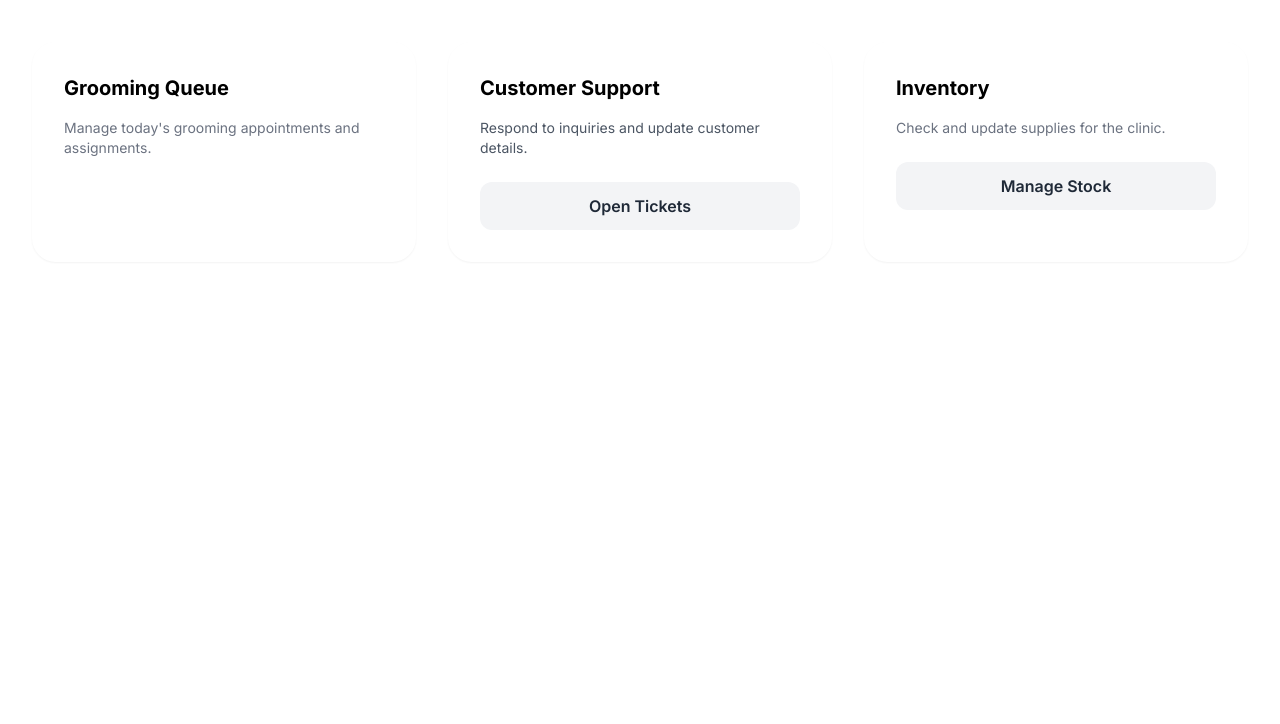
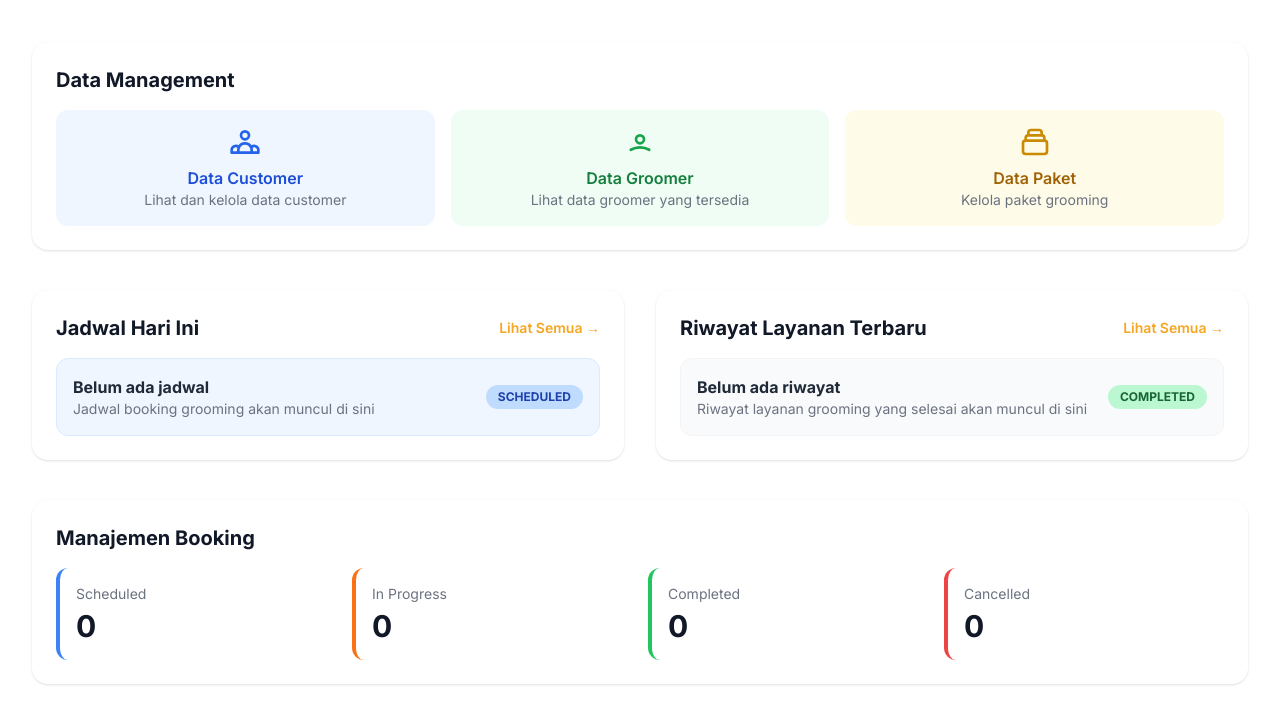
Before and after one commit to abbytamp/pitpet, a Django app: template accounts/templates/staff_dashboard.html in a window 1280 px wide. Shown: the part 110-834 px from the top of the page. Before the commit the page ends 326 px from the top, so only its background shows below. Run offline with Django 4.2, Linux system fonts and the light colour scheme; the template is opened without the code that fills it, so the values that code supplies are empty; parts of the project's set-up code (start-up, migrations or seed data) failed here and were passed over; some libraries are stand-ins or nearby versions.

Commit message:
feat: redesign staff dashboard layout

```diff
--- a/accounts/templates/staff_dashboard.html
+++ b/accounts/templates/staff_dashboard.html
@@ -7,25 +7,99 @@
         <p class="text-gray-600">Hello, {{ user.full_name }}. Ready to help our furry friends today?</p>
     </div>
 
-    <div class="grid grid-cols-1 md:grid-cols-2 lg:grid-cols-3 gap-8">
-        <div class="glass p-8 rounded-3xl shadow-sm">
-            <h3 class="text-xl font-bold mb-4">Grooming Queue</h3>
-            <p class="text-gray-500 text-sm mb-6">Manage today's grooming appointments and assignments.</p>
-            <button
-                class="w-full py-3 px-4 bg-primary-600 hover:bg-primary-700 text-white font-semibold rounded-xl">View
-                Queue</button>
+    <!-- Quick Actions (aligned with navbar Data dropdown) -->
+    <div class="bg-white rounded-2xl shadow p-6 mb-10">
+        <h2 class="text-xl font-bold text-gray-900 mb-4">Data Management</h2>
+        <div class="grid grid-cols-1 md:grid-cols-3 gap-4">
+            <a href="#" class="block p-4 bg-blue-50 rounded-xl hover:bg-blue-100 transition text-center">
+                <svg class="w-8 h-8 mx-auto mb-2 text-blue-600" fill="none" stroke="currentColor" viewBox="0 0 24 24">
+                    <path stroke-linecap="round" stroke-linejoin="round" stroke-width="2"
+                        d="M17 20h5v-2a3 3 0 00-5.356-1.857M17 20H7m10 0v-2c0-.656-.126-1.283-.356-1.857M7 20H2v-2a3 3 0 015.356-1.857M7 20v-2c0-.656.126-1.283.356-1.857m0 0a5.002 5.002 0 019.288 0M15 7a3 3 0 11-6 0 3 3 0 016 0z" />
+                </svg>
+                <p class="font-semibold text-blue-700">Data Customer</p>
+                <p class="text-sm text-gray-500">Lihat dan kelola data customer</p>
+            </a>
+            <a href="#" class="block p-4 bg-green-50 rounded-xl hover:bg-green-100 transition text-center">
+                <svg class="w-8 h-8 mx-auto mb-2 text-green-600" fill="none" stroke="currentColor" viewBox="0 0 24 24">
+                    <path stroke-linecap="round" stroke-linejoin="round" stroke-width="2"
+                        d="M5.121 17.804A13.937 13.937 0 0112 16c2.5 0 4.847.655 6.879 1.804M15 10a3 3 0 11-6 0 3 3 0 016 0z" />
+                </svg>
+                <p class="font-semibold text-green-700">Data Groomer</p>
+                <p class="text-sm text-gray-500">Lihat data groomer yang tersedia</p>
+            </a>
+            <a href="#" class="block p-4 bg-yellow-50 rounded-xl hover:bg-yellow-100 transition text-center">
+                <svg class="w-8 h-8 mx-auto mb-2 text-yellow-600" fill="none" stroke="currentColor" viewBox="0 0 24 24">
+                    <path stroke-linecap="round" stroke-linejoin="round" stroke-width="2"
+                        d="M19 11H5m14 0a2 2 0 012 2v6a2 2 0 01-2 2H5a2 2 0 01-2-2v-6a2 2 0 012-2m14 0V9a2 2 0 00-2-2M5 11V9a2 2 0 012-2m0 0V5a2 2 0 012-2h6a2 2 0 012 2v2M7 7h10" />
+                </svg>
+                <p class="font-semibold text-yellow-700">Data Paket</p>
+                <p class="text-sm text-gray-500">Kelola paket grooming</p>
+            </a>
         </div>
-        <div class="glass p-8 rounded-3xl shadow-sm">
-            <h3 class="text-xl font-bold mb-4">Customer Support</h3>
-            <p class="text-gray-600 mb-6 text-sm">Respond to inquiries and update customer details.</p>
-            <button class="w-full py-3 px-4 bg-gray-100 hover:bg-gray-200 text-gray-800 font-semibold rounded-xl">Open
-                Tickets</button>
+    </div>
+
+    <div class="grid grid-cols-1 md:grid-cols-2 gap-8 mb-10">
+        <!-- Jadwal Section (aligned with navbar Jadwal) -->
+        <div class="bg-white rounded-2xl shadow p-6">
+            <div class="flex justify-between items-center mb-4">
+                <h3 class="text-xl font-bold text-gray-900">Jadwal Hari Ini</h3>
+                <a href="#" class="text-sm font-semibold text-[#F5A623] hover:text-orange-600 transition">
+                    Lihat Semua &rarr;
+                </a>
+            </div>
+            <div class="space-y-3">
+                <div class="flex justify-between items-center p-4 bg-blue-50 rounded-xl border border-blue-100">
+                    <div>
+                        <p class="font-bold text-gray-800">Belum ada jadwal</p>
+                        <p class="text-sm text-gray-500">Jadwal booking grooming akan muncul di sini</p>
+                    </div>
+                    <span class="px-3 py-1 bg-blue-200 text-blue-800 text-xs font-bold rounded-full">SCHEDULED</span>
+                </div>
+            </div>
         </div>
-        <div class="glass p-8 rounded-3xl shadow-sm">
-            <h3 class="text-xl font-bold mb-4">Inventory</h3>
-            <p class="text-gray-500 text-sm mb-6">Check and update supplies for the clinic.</p>
-            <button class="w-full py-3 px-4 bg-gray-100 hover:bg-gray-200 text-gray-800 font-semibold rounded-xl">Manage
-                Stock</button>
+
+        <!-- Riwayat Section (aligned with navbar Riwayat) -->
+        <div class="bg-white rounded-2xl shadow p-6">
+            <div class="flex justify-between items-center mb-4">
+                <h3 class="text-xl font-bold text-gray-900">Riwayat Layanan Terbaru</h3>
+                <a href="#" class="text-sm font-semibold text-[#F5A623] hover:text-orange-600 transition">
+                    Lihat Semua &rarr;
+                </a>
+            </div>
+            <div class="space-y-3">
+                <div class="flex justify-between items-center p-4 bg-gray-50 rounded-xl border border-gray-100">
+                    <div>
+                        <p class="font-bold text-gray-800">Belum ada riwayat</p>
+                        <p class="text-sm text-gray-500">Riwayat layanan grooming yang selesai akan muncul di sini</p>
+                    </div>
+                    <span class="px-3 py-1 bg-green-200 text-green-800 text-xs font-bold rounded-full">COMPLETED</span>
+                </div>
+            </div>
+        </div>
+    </div>
+
+    <!-- Booking Management (aligned with readme: staff can view, update, cancel bookings) -->
+    <div class="bg-white rounded-2xl shadow p-6">
+        <div class="flex justify-between items-center mb-4">
+            <h2 class="text-xl font-bold text-gray-900">Manajemen Booking</h2>
+        </div>
+        <div class="grid grid-cols-1 md:grid-cols-4 gap-4">
+            <div class="bg-white rounded-xl p-4 border-l-4 border-blue-500">
+                <p class="text-sm text-gray-500 mb-1">Scheduled</p>
+                <p class="text-3xl font-bold text-gray-900">0</p>
+            </div>
+            <div class="bg-white rounded-xl p-4 border-l-4 border-orange-500">
+                <p class="text-sm text-gray-500 mb-1">In Progress</p>
+                <p class="text-3xl font-bold text-gray-900">0</p>
+            </div>
+            <div class="bg-white rounded-xl p-4 border-l-4 border-green-500">
+                <p class="text-sm text-gray-500 mb-1">Completed</p>
+                <p class="text-3xl font-bold text-gray-900">0</p>
+            </div>
+            <div class="bg-white rounded-xl p-4 border-l-4 border-red-500">
+                <p class="text-sm text-gray-500 mb-1">Cancelled</p>
+                <p class="text-3xl font-bold text-gray-900">0</p>
+            </div>
         </div>
     </div>
 </div>
```
